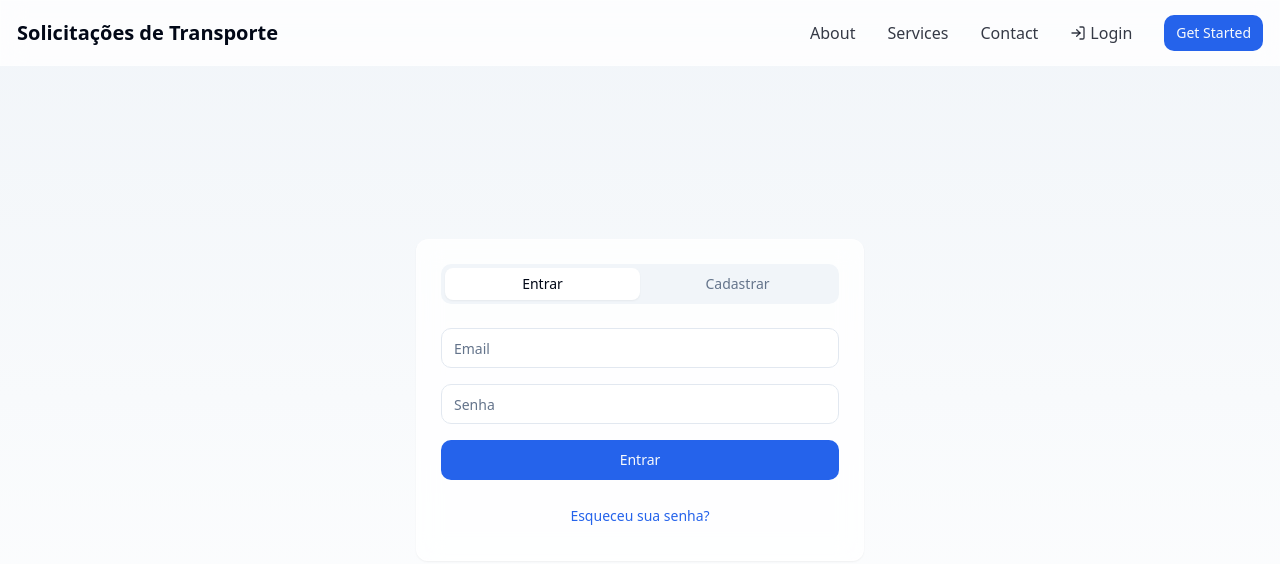
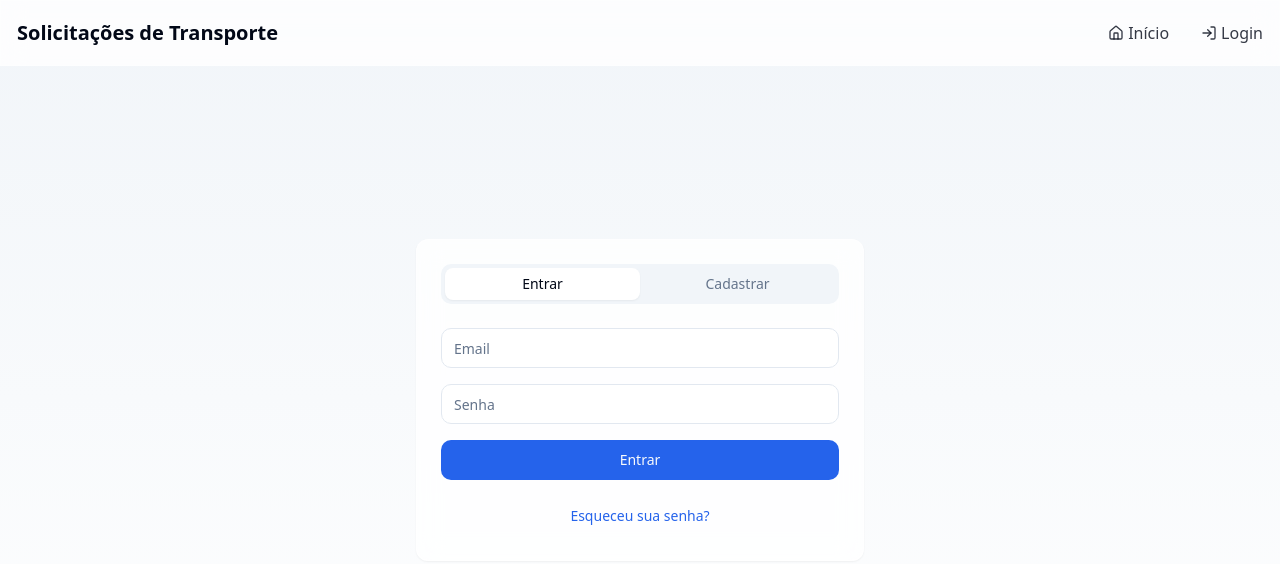
Before and after one commit to wendercorrea/ride-navigator-sphere, a React (Vite) app: page /auth in a window 1280 px wide. Shown: the top 564 px of the page. Built offline with nearby package versions, Linux system fonts and the light colour scheme; no server answers.

Commit message:
melhoria topbar

```diff
--- a/src/components/ui/navbar.tsx
+++ b/src/components/ui/navbar.tsx
@@ -40,22 +40,14 @@ export function Navbar() {
               </>
             ) : (
               <>
-                <a href="#" className="text-foreground/80 hover:text-foreground transition-colors">
-                  About
-                </a>
-                <a href="#" className="text-foreground/80 hover:text-foreground transition-colors">
-                  Services
-                </a>
-                <a href="#" className="text-foreground/80 hover:text-foreground transition-colors">
-                  Contact
-                </a>
+               <Link to="/" className="text-foreground/80 hover:text-foreground transition-colors flex items-center">
+                  <Home className="h-4 w-4 mr-1" />
+                  Início
+                </Link>
                 <Link to="/auth" className="text-foreground/80 hover:text-foreground transition-colors flex items-center">
                   <LogIn className="h-4 w-4 mr-1" />
                   Login
                 </Link>
-                <Button variant="default" size="sm">
-                  Get Started
-                </Button>
               </>
             )}
           </div>
```
